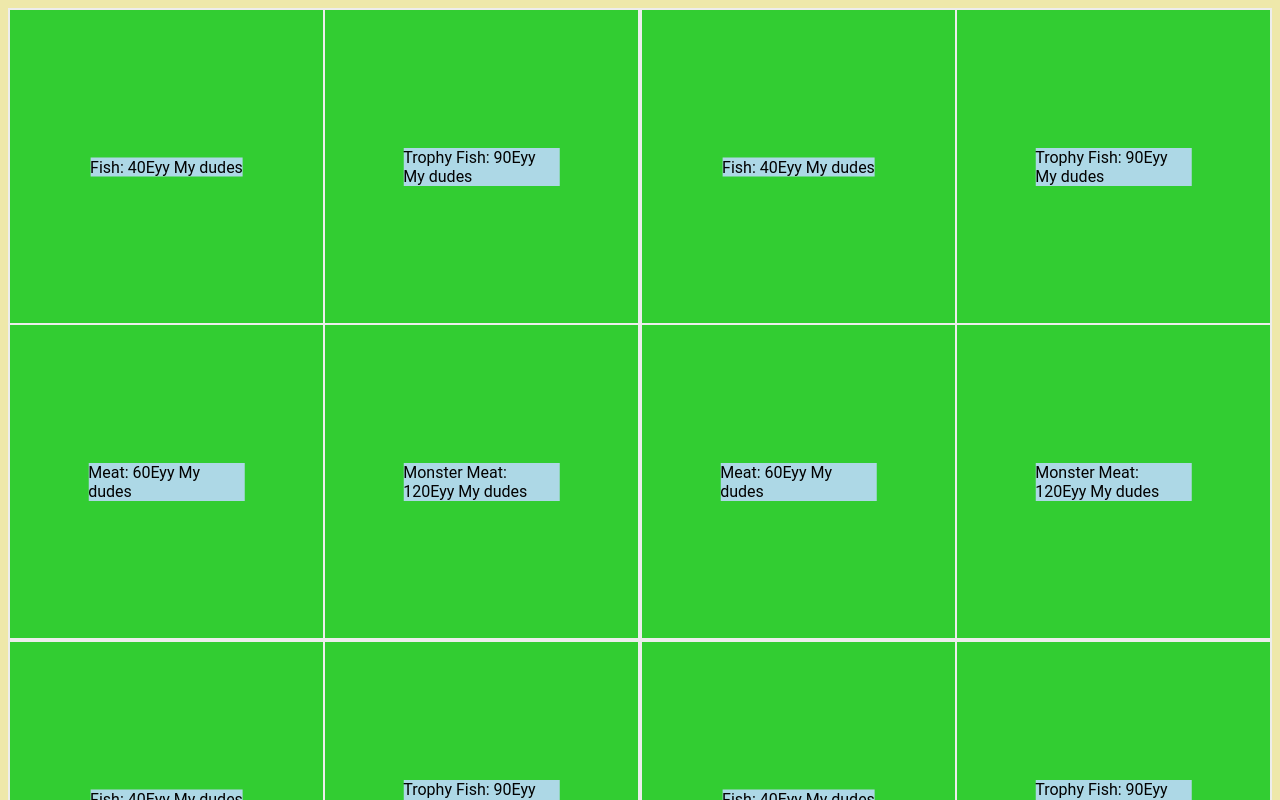
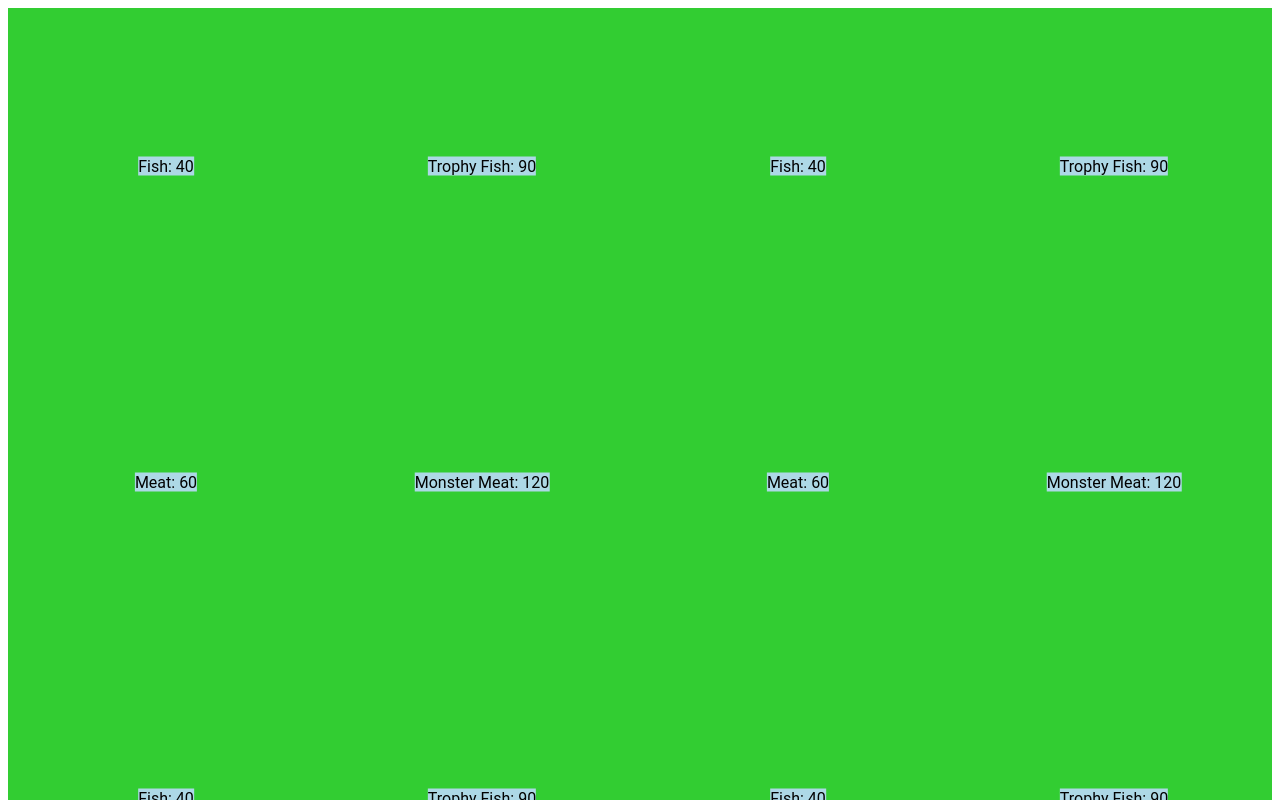
Before and after one commit to Misacorp/sea-of-thieves-cooking-timer, a React (Create React App) app: page / in a window 1280 px wide. Shown: the top 800 px of the page. Built offline with nearby package versions, Linux system fonts and the light colour scheme; what webfontloader would draw is missing.

Commit message:
Better functioning square grid

```diff
--- a/src/components/FoodSelect.jsx
+++ b/src/components/FoodSelect.jsx
@@ -1,23 +1,24 @@
 import React from 'react';
-import styled from 'styled-components';
 import PropTypes from 'prop-types';
 
 import Timer from './Timer';
 import { Fish, TrophyFish, Meat, MonsterMeat } from '../types/Foods';
 
-import SquareFlexContainer from './Generic/Containers/SquareFlexContainer';
+import { SquareContent } from './Generic/Containers/SquareContainer';
 
+/**
+ * Food selection container.
+ * Should eventually hold state for what is being cooked and show a timer when a food has been selected.
+ */
 const FoodSelect = ({ className }) => {
-  console.log('FoodSelect className:', className);
-
   return (
     <div className={className}>
-      <SquareFlexContainer style={{ marginTop: '-100%' }}>
+      <SquareContent>
         <Timer options={Fish} />
         <Timer options={TrophyFish} />
         <Timer options={Meat} />
         <Timer options={MonsterMeat} />
-      </SquareFlexContainer>
+      </SquareContent>
     </div>
   );
 };
--- /dev/null
+++ b/src/components/Generic/Containers/SquareContainer.jsx
@@ -0,0 +1,30 @@
+import styled from 'styled-components';
+
+/**
+ * Container that creates 2x2 square grids.
+ */
+const SquareContainer = styled.div`
+  display: flex;
+  flex-wrap: wrap;
+
+  & > * {
+    flex: 0 0 50%;
+
+    /* We need a ::before element to enforce a square aspect ratio */
+    ::before {
+      content: '';
+      display: table;
+      padding-top: 100%;
+    }
+  }
+`;
+
+/**
+ * SquareContainer contents should be wrapped in a SquareContent component to compensate
+ * for the extra padding SquareContainer adds.
+ */
+const SquareContent = styled(SquareContainer)`
+  margin-top: -100%;
+`;
+
+export { SquareContainer, SquareContent };
--- a/src/components/Generic/Containers/SquareFlexContainer.jsx
+++ /dev/null
@@ -1,20 +0,0 @@
-import styled from 'styled-components';
-
-const SquareFlexContainer = styled.div`
-  display: flex;
-  flex-wrap: wrap;
-
-  & > * {
-    border: 1px solid #ededed;
-    box-sizing: border-box;
-    flex: 0 0 50%;
-
-    ::before {
-      content: '';
-      display: table;
-      padding-top: 100%;
-    }
-  }
-`;
-
-export default SquareFlexContainer;
--- a/src/components/Main.jsx
+++ b/src/components/Main.jsx
@@ -3,21 +3,20 @@ import styled from 'styled-components';
 
 import FoodSelect from './FoodSelect';
 
-import SquareFlexContainer from './Generic/Containers/SquareFlexContainer';
+import { SquareContainer } from './Generic/Containers/SquareContainer';
 
-const MainContainer = styled(SquareFlexContainer)`
+const MainContainer = styled(SquareContainer)`
   padding: 0.5rem;
   max-width: calc(100vw - 1rem);
-  background-color: palegoldenrod;
 `;
 
+/**
+ * Actual main app content.
+ */
 const Main = () => {
   return (
     <React.Fragment>
       <MainContainer>
-        <FoodSelect />
-        <FoodSelect />
-        <FoodSelect />
         <FoodSelect />
         <FoodSelect />
         <FoodSelect />
--- a/src/components/Timer.jsx
+++ b/src/components/Timer.jsx
@@ -9,7 +9,6 @@ const TimerBase = ({ options, className }) => {
     <div className={className}>
       <div>
         {title}: {duration}
-        Eyy My dudes
       </div>
     </div>
   );
```
